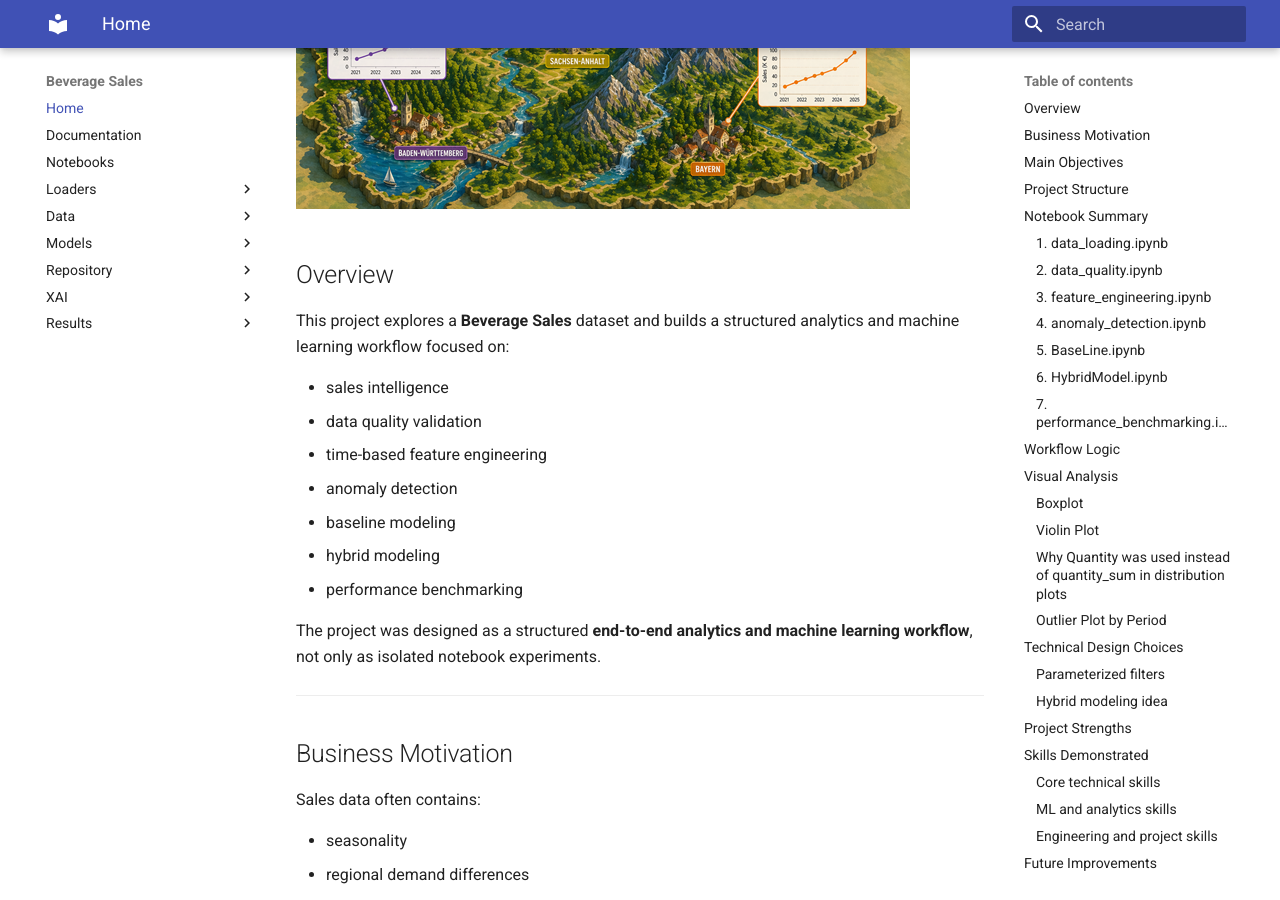
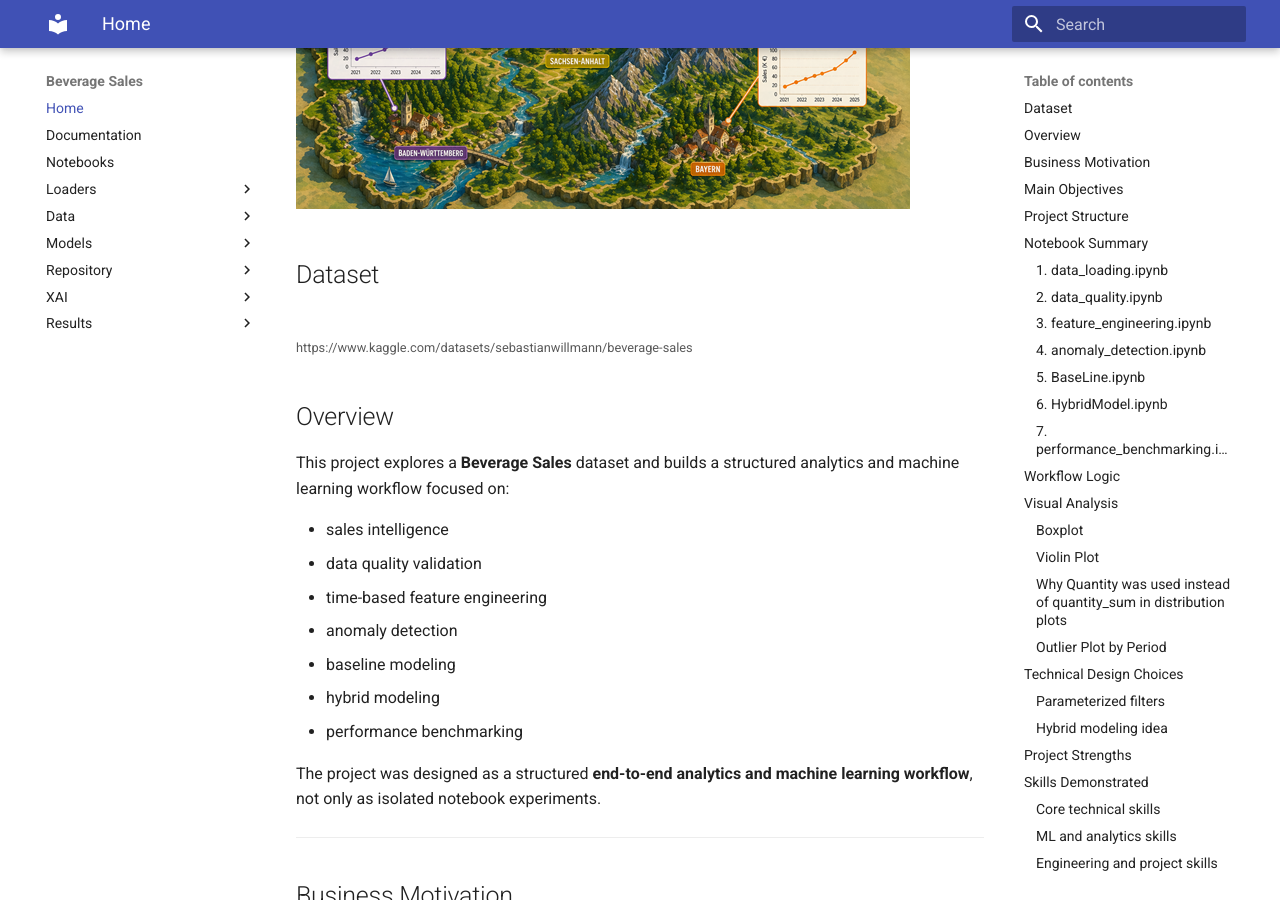
Before and after one commit to AKawamorita/BEVERAGE-SALES, an MkDocs documentation site: the page built from docs/index.md, in a window 1280 px wide and 900 px high, scrolled down 472 px. Built offline with MkDocs 1.6.1 and Material for MkDocs 9.7.7, drawn with Linux system fonts in a browser that asks for light colours.

Commit message:
feat: fix index.md
feat: fix index.md

```diff
--- a/docs/index.md
+++ b/docs/index.md
@@ -4,6 +4,9 @@
              <small>A documentação é mantida em inglês para garantir consistência técnica e evitar retrabalho na documentação.</small>
 
 ![main cities and products consumed](img/MAP_P40.png)
+
+## Dataset
+<br><small>https://www.kaggle.com/datasets/sebastianwillmann/beverage-sales</small>
 
 ## Overview
 
```
